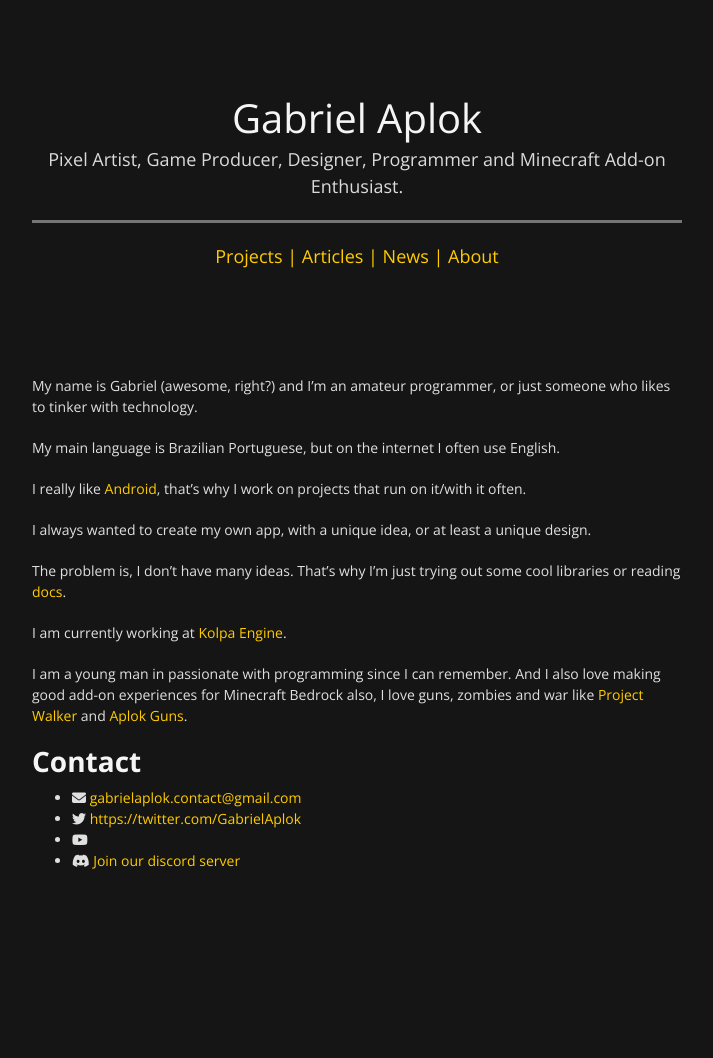
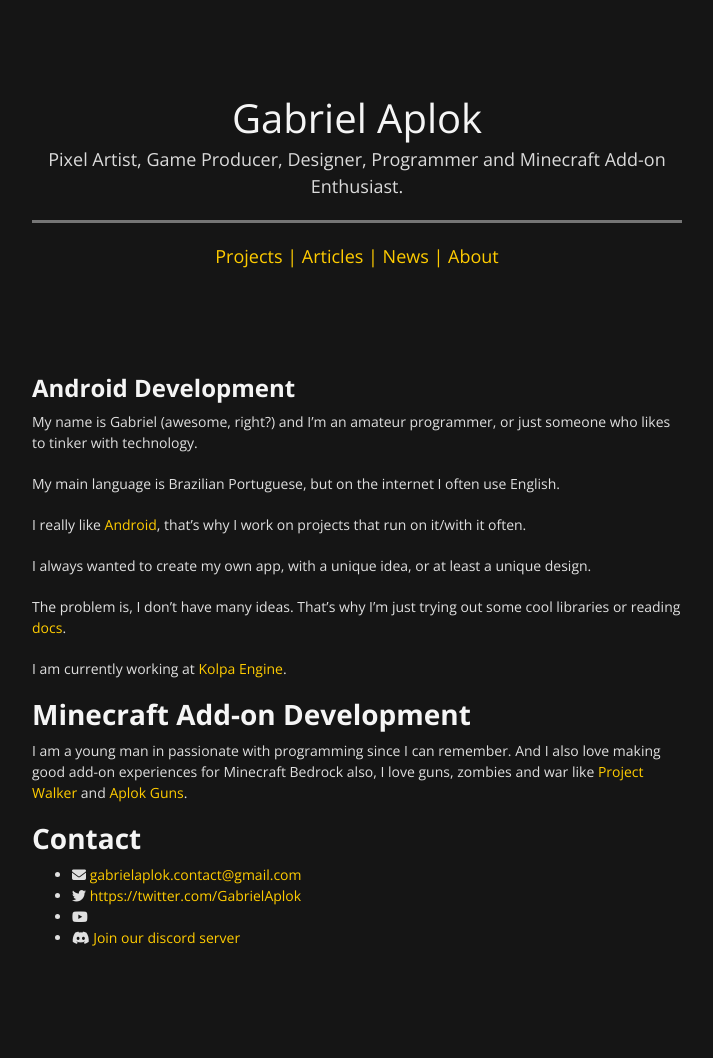
Before and after one commit to gabriel-aplok/gabriel-aplok.github.io, a Jekyll site: the page built from about.html, in a window 1280 px wide. Shown: the whole page, without its empty margins (283-996 px from the left). Built offline with Jekyll 4.4.1, drawn with Linux system fonts in a browser that asks for light colours; before the commit the page ends 981 px from its top, so only the background shows below that.

Commit message:
update about.html

```diff
--- a/about.html
+++ b/about.html
@@ -1,6 +1,7 @@
 ---
 layout: index
 ---
+<h2>Android Development</h2>
 <p>
 	My name is Gabriel (awesome, right?) and I’m an amateur programmer, or just someone who likes to tinker with technology.
 </p>
@@ -19,6 +20,7 @@ layout: index
 <p>
 	I am currently working at <a href="https://kolpa-engine.github.io/">Kolpa Engine</a>.
 </p>
+<h1>Minecraft Add-on Development</h1>
 <p>
 	I am a young man in passionate with programming since I can remember. And I also love making good add-on experiences for Minecraft Bedrock also, I love guns, zombies and war like <a href="https://gabriel-aplok.github.io/projects/project-walker.html">Project Walker</a> and <a href="https://gabriel-aplok.github.io/projects/aplok-guns.html">Aplok Guns</a>.
 </p>
```
